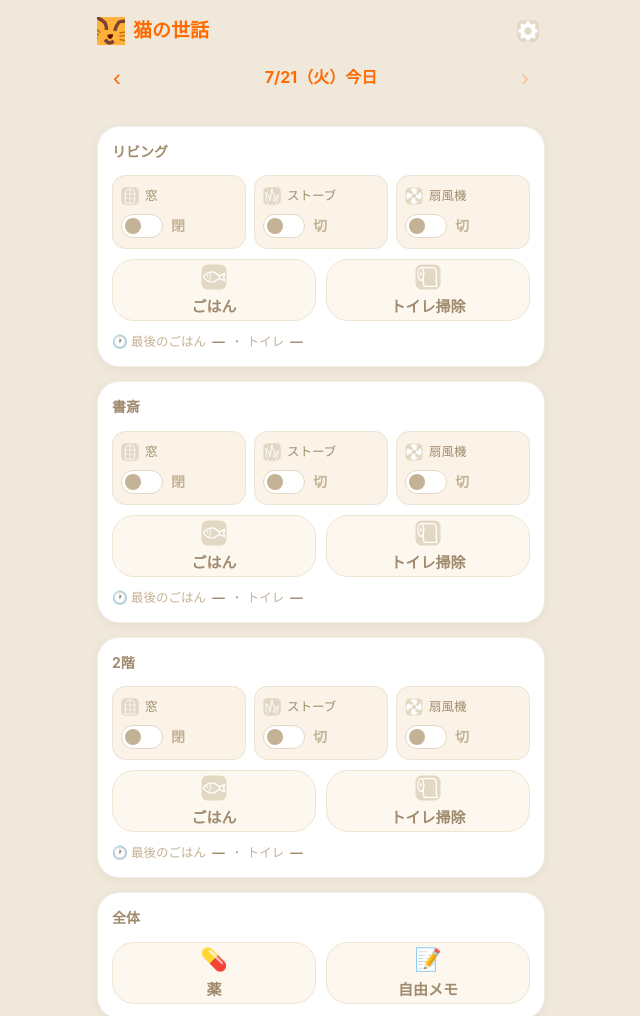
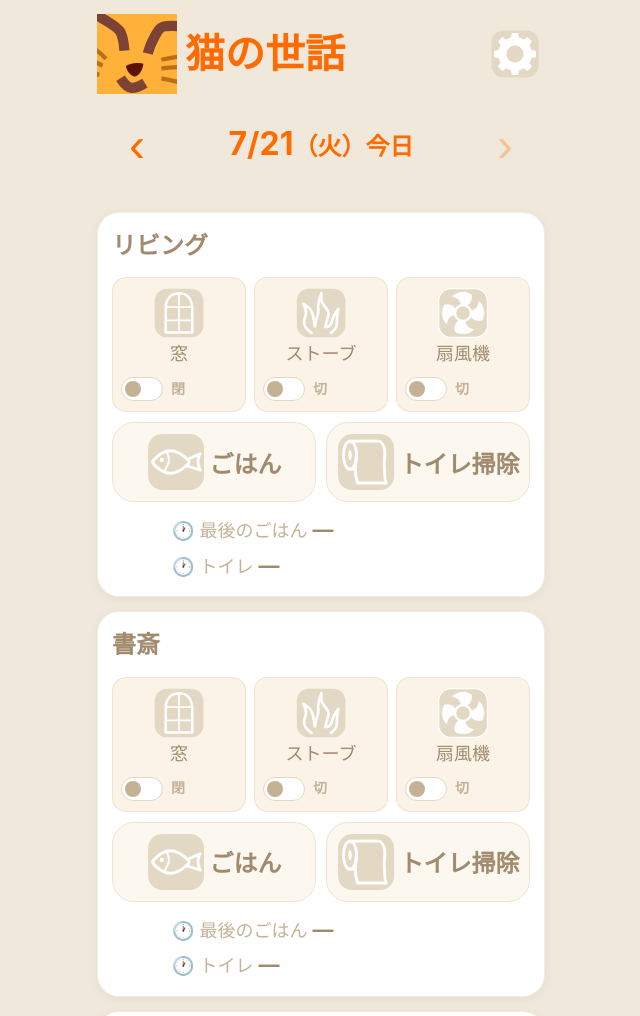
Before and after one commit to deaineko/cat-care, a website built with Vite: page index.html in a window 1280 px wide. Shown: the top 1016 px of the page, without its empty margins (319-959 px from the left). Built offline with nearby package versions, Linux system fonts and the light colour scheme; a web font is replaced by a local one.

Commit message:
Enlarge text and icons across the UI per Design sync（Claude Designの更新に合わせて全体の文字・アイコンを拡大）
Co-Authored-By: Claude Sonnet 5 <noreply@anthropic.com>

```diff
--- a/src/main.ts
+++ b/src/main.ts
@@ -42,8 +42,8 @@ function selectedMid(): Date {
 }
 function dateLabel(): string {
   const d = selectedMid();
-  const base = `${d.getMonth() + 1}/${d.getDate()}（${WEEK[d.getDay()]}）`;
-  return offset === 0 ? `${base}今日` : base;
+  const sub = `（${WEEK[d.getDay()]}）${offset === 0 ? '今日' : ''}`;
+  return `${d.getMonth() + 1}/${d.getDate()}<span class="label-sub">${sub}</span>`;
 }
 
 function iconHtml(name: string, size: number): string {
@@ -56,7 +56,7 @@ function toggleHtml(room: Room, kind: ToggleKind): string {
   const meta = KIND_META[kind];
   return `
   <div class="tg" data-toggle="${room}:${kind}" data-on="${on}">
-    <div class="tg-label">${iconHtml(meta.icon!, 18)}${meta.label}</div>
+    <div class="tg-label">${iconHtml(meta.icon!, 50)}${meta.label}</div>
     <div class="tg-row">
       <span class="track"><span class="knob"></span></span>
       <span class="tg-word">${word}</span>
@@ -72,10 +72,13 @@ function roomCardHtml(room: Room): string {
       ${TOGGLE_KINDS.map((kind) => toggleHtml(room, kind)).join('')}
     </div>
     <div class="grid2 recbtns">
-      <button class="btn" data-rec="${room}:meal">${iconHtml(KIND_META.meal.icon!, 26)}ごはん</button>
-      <button class="btn" data-rec="${room}:litter">${iconHtml(KIND_META.litter.icon!, 26)}トイレ掃除</button>
+      <button class="btn btn-icon" data-rec="${room}:meal">${iconHtml(KIND_META.meal.icon!, 58)}ごはん</button>
+      <button class="btn btn-icon" data-rec="${room}:litter">${iconHtml(KIND_META.litter.icon!, 58)}トイレ掃除</button>
     </div>
-    <div class="last">🕐 最後のごはん <b>${lastTimeStr(records, room, 'meal', today)}</b> ・ トイレ <b>${lastTimeStr(records, room, 'litter', today)}</b></div>
+    <div class="last">
+      <span>🕐 最後のごはん <b>${lastTimeStr(records, room, 'meal', today)}</b></span>
+      <span>🕐 トイレ <b>${lastTimeStr(records, room, 'litter', today)}</b></span>
+    </div>
   </div>`;
 }
 
@@ -133,9 +136,9 @@ function render(): void {
   let html = `
   <div class="hd">
     <div class="hd-top">
-      <div class="hd-title">${iconHtml('icon-app', 28)}猫の世話</div>
+      <div class="hd-title">${iconHtml('icon-app', 80)}猫の世話</div>
       <div class="hd-actions">
-        <button class="icon-btn" data-settings aria-label="設定">${iconHtml('icon-gear', 22)}</button>
+        <button class="icon-btn" data-settings aria-label="設定">${iconHtml('icon-gear', 48)}</button>
       </div>
     </div>
     <div class="datenav">
--- a/src/styles.css
+++ b/src/styles.css
@@ -87,7 +87,7 @@ body {
 #app {
   max-width: 480px;
   margin: 0 auto;
-  padding-bottom: 96px;
+  padding-bottom: 40px;
 }
 
 .icon {
@@ -113,13 +113,13 @@ body {
   display: flex;
   align-items: center;
   gap: 8px;
-  font-size: 19px;
+  font-size: 40px;
   font-weight: 700;
   color: var(--accent);
 }
 .hd-title .icon {
-  width: 28px;
-  height: 28px;
+  width: 80px;
+  height: 80px;
 }
 .hd-actions {
   display: flex;
@@ -136,8 +136,8 @@ body {
   line-height: 1;
 }
 .icon-btn .icon {
-  width: 22px;
-  height: 22px;
+  width: 48px;
+  height: 48px;
 }
 .icon-btn:active {
   transform: scale(0.94);
@@ -154,9 +154,9 @@ body {
   border: none;
   background: transparent;
   color: inherit;
-  font-size: 24px;
-  width: 40px;
-  height: 40px;
+  font-size: 48px;
+  width: 80px;
+  height: 80px;
   cursor: pointer;
   border-radius: var(--radius-sm);
 }
@@ -165,8 +165,11 @@ body {
   cursor: default;
 }
 .datenav .label {
-  font-size: 16px;
+  font-size: 32px;
   font-weight: 700;
+}
+.datenav .label-sub {
+  font-size: 24px;
 }
 .datenav .today-back {
   font-size: 13px;
@@ -206,7 +209,7 @@ body {
   margin-top: 14px;
 }
 .card-title {
-  font-size: 14px;
+  font-size: 24px;
   font-weight: 700;
   color: var(--text-sub);
   margin: 0 0 12px;
@@ -236,14 +239,16 @@ body {
 }
 .tg-label {
   display: flex;
+  flex-direction: column;
   align-items: center;
-  gap: 6px;
-  font-size: 12.5px;
+  gap: 2px;
+  font-size: 18px;
   color: var(--text-sub);
+  white-space: nowrap;
 }
 .tg-label .icon {
-  width: 18px;
-  height: 18px;
+  width: 50px;
+  height: 50px;
 }
 .tg-row {
   display: flex;
@@ -301,7 +306,7 @@ body {
   background: var(--btn-bg);
   color: var(--btn-ink);
   border: 0.5px solid var(--btn-edge);
-  font-size: 15px;
+  font-size: 21px;
   font-weight: 700;
   cursor: pointer;
   transition: transform 0.08s;
@@ -321,16 +326,30 @@ body {
   color: #fff;
   border-color: var(--tg-on-knob);
 }
+.btn-icon {
+  flex-direction: row;
+  font-size: 24px;
+  min-height: 80px;
+}
+.btn-icon .icon {
+  width: 58px;
+  height: 58px;
+}
 
 .last {
   display: flex;
-  align-items: center;
-  gap: 6px;
+  flex-direction: column;
+  align-items: flex-start;
+  gap: 2px;
   margin-top: 11px;
-  font-size: 12.5px;
+  font-size: 18px;
   color: var(--text-faint);
 }
+.last span {
+  margin-left: 60px;
+}
 .last b {
+  font-size: 21px;
   font-weight: 700;
   color: var(--text-sub);
 }
@@ -340,13 +359,13 @@ body {
   padding: 8px 16px 0;
 }
 .history-title {
-  font-size: 14px;
+  font-size: 24px;
   font-weight: 700;
   color: var(--text-sub);
   margin: 16px 2px 12px;
 }
 .hsec-label {
-  font-size: 12.5px;
+  font-size: 21px;
   font-weight: 700;
   color: var(--text-faint);
   margin: 0 2px 5px;
@@ -371,7 +390,7 @@ body {
   align-items: center;
   gap: 10px;
   padding: 9px 0;
-  font-size: 14.5px;
+  font-size: 21px;
   cursor: pointer;
 }
 .hrow + .hrow {
@@ -380,7 +399,7 @@ body {
 .hrow .tm {
   font-variant-numeric: tabular-nums;
   color: var(--text-faint);
-  font-size: 13px;
+  font-size: 21px;
   min-width: 44px;
 }
 .hrow .em {
```
